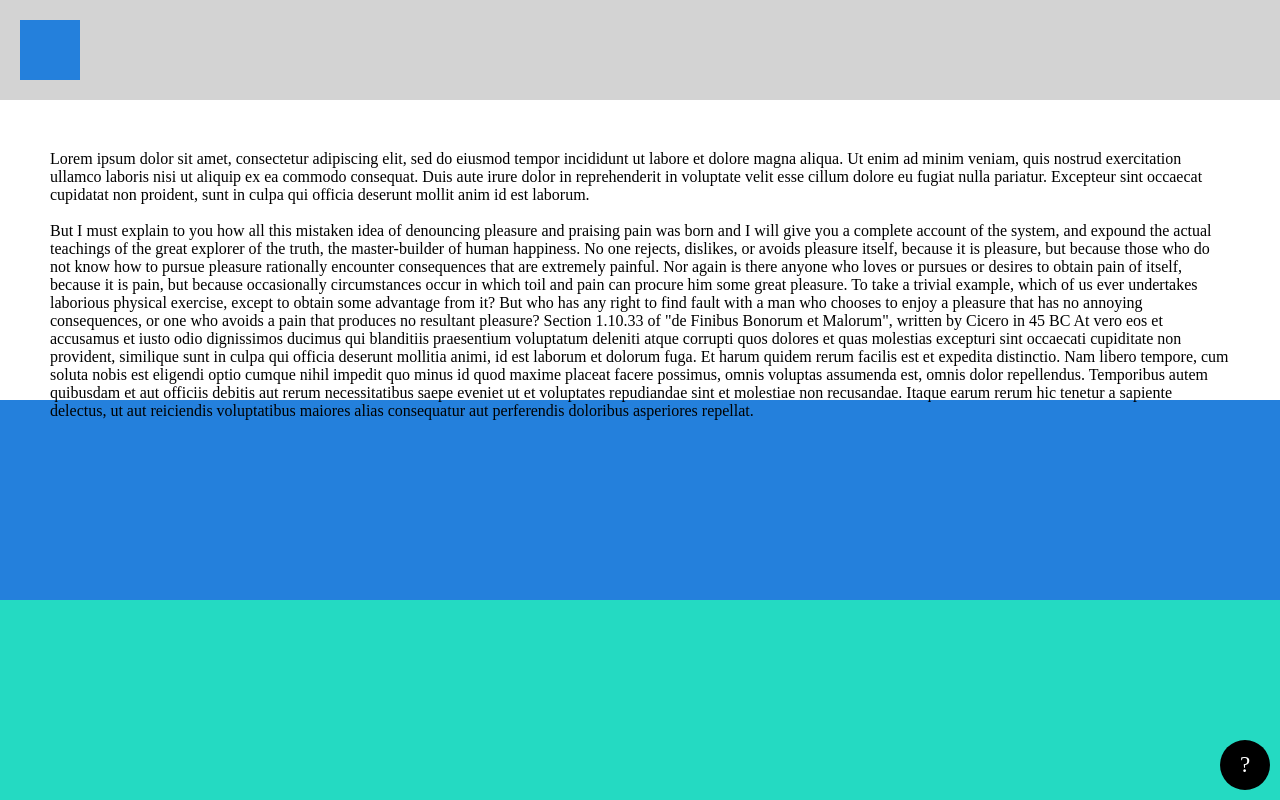
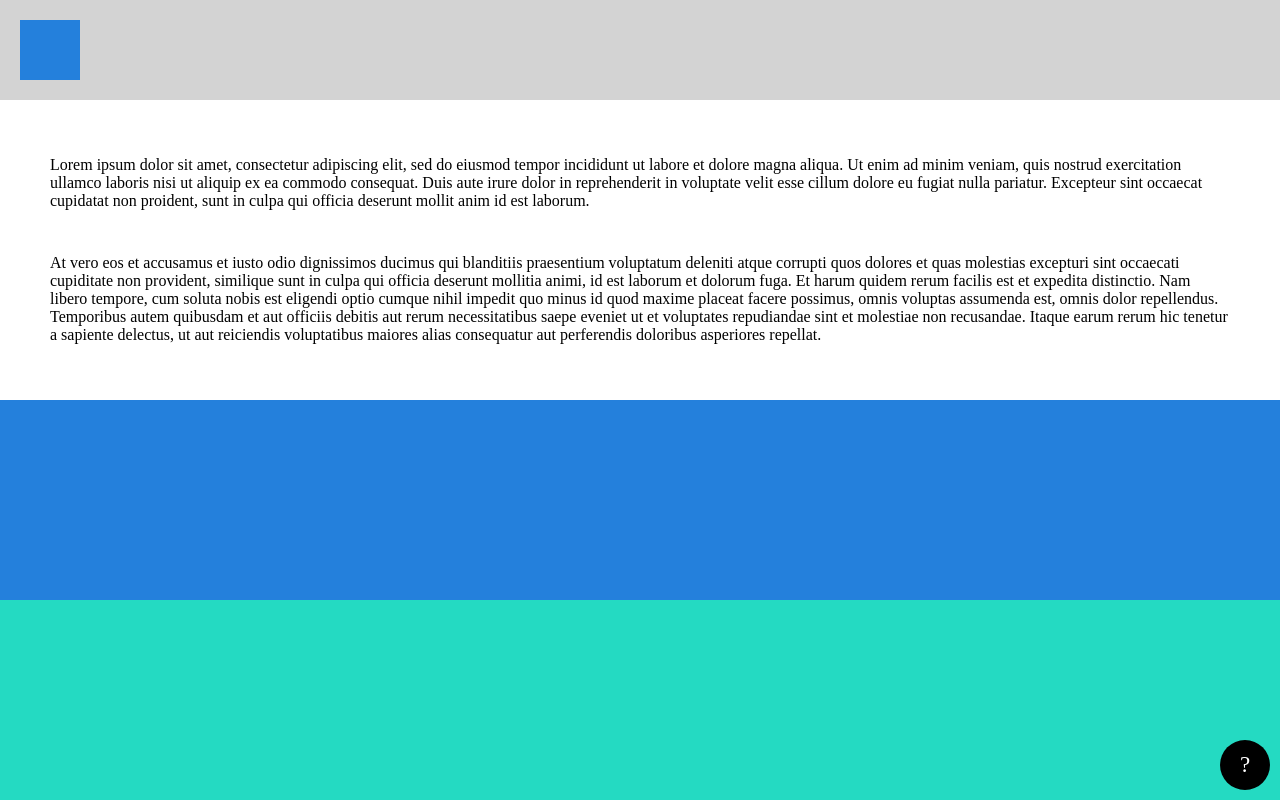
Before and after one commit to KajsiaAnderson/html-and-css-2, a plain HTML site: page drill-3/index.html in a window 1280 px wide. Shown: the top 800 px of the page. Drawn offline with Linux system fonts and the light colour scheme.

Commit message:
update drill 3

```diff
--- a/drill-3/index.html
+++ b/drill-3/index.html
@@ -16,9 +16,7 @@
 Lorem ipsum dolor sit amet, consectetur adipiscing elit, sed do eiusmod tempor incididunt ut labore et dolore magna aliqua. Ut enim ad minim veniam, quis nostrud exercitation ullamco laboris nisi ut aliquip ex ea commodo consequat. Duis aute irure dolor in reprehenderit in voluptate velit esse cillum dolore eu fugiat nulla pariatur. Excepteur sint occaecat cupidatat non proident, sunt in culpa qui officia deserunt mollit anim id est laborum.</p>
 <br>
 <p>
-But I must explain to you how all this mistaken idea of denouncing pleasure and praising pain was born and I will give you a complete account of the system, and expound the actual teachings of the great explorer of the truth, the master-builder of human happiness. No one rejects, dislikes, or avoids pleasure itself, because it is pleasure, but because those who do not know how to pursue pleasure rationally encounter consequences that are extremely painful. Nor again is there anyone who loves or pursues or desires to obtain pain of itself, because it is pain, but because occasionally circumstances occur in which toil and pain can procure him some great pleasure. To take a trivial example, which of us ever undertakes laborious physical exercise, except to obtain some advantage from it? But who has any right to find fault with a man who chooses to enjoy a pleasure that has no annoying consequences, or one who avoids a pain that produces no resultant pleasure?
 
-Section 1.10.33 of "de Finibus Bonorum et Malorum", written by Cicero in 45 BC
 
 At vero eos et accusamus et iusto odio dignissimos ducimus qui blanditiis praesentium voluptatum deleniti atque corrupti quos dolores et quas molestias excepturi sint occaecati cupiditate non provident, similique sunt in culpa qui officia deserunt mollitia animi, id est laborum et dolorum fuga. Et harum quidem rerum facilis est et expedita distinctio. Nam libero tempore, cum soluta nobis est eligendi optio cumque nihil impedit quo minus id quod maxime placeat facere possimus, omnis voluptas assumenda est, omnis dolor repellendus. Temporibus autem quibusdam et aut officiis debitis aut rerum necessitatibus saepe eveniet ut et voluptates repudiandae sint et molestiae non recusandae. Itaque earum rerum hic tenetur a sapiente delectus, ut aut reiciendis voluptatibus maiores alias consequatur aut perferendis doloribus asperiores repellat.</p>
     </section>
```
